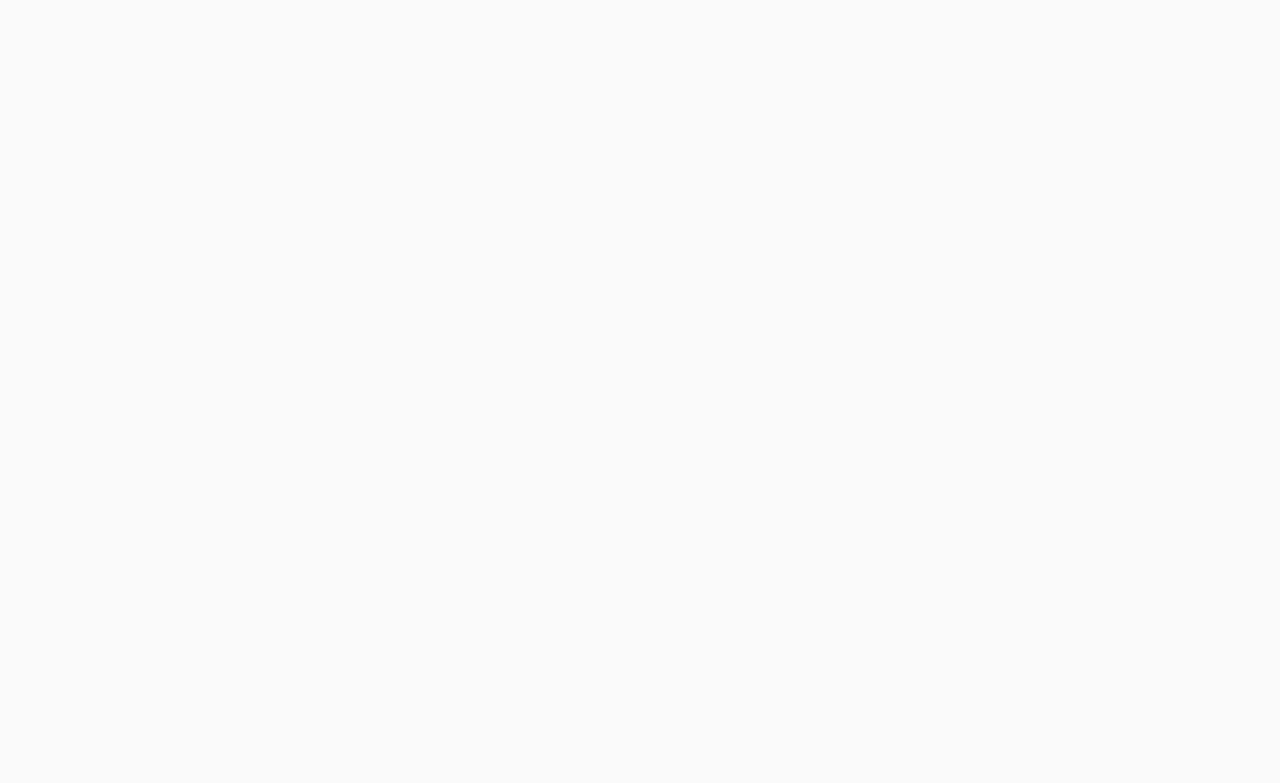
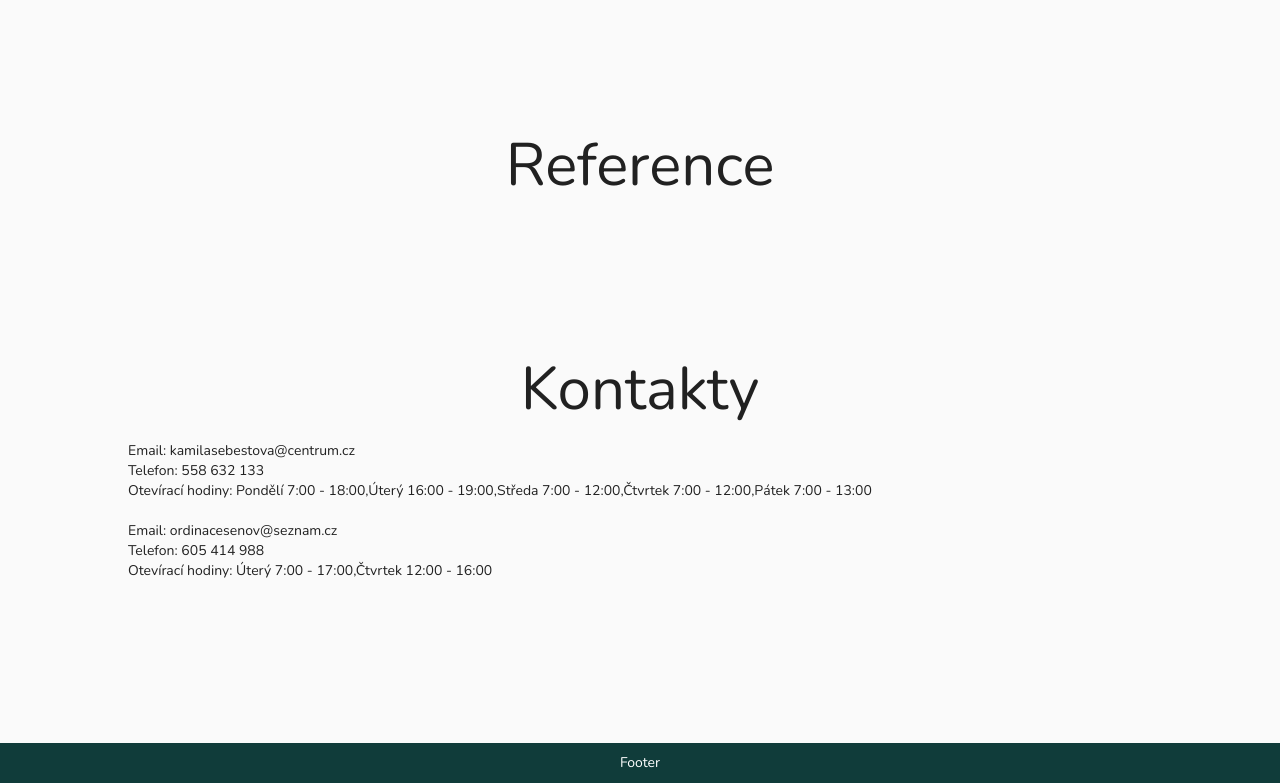
Before and after one commit to ejthbit/gyn, a React app: page / in a window 1280 px wide. Shown: the part 1513-2296 px from the top of the page. Before the commit the page ends 1250 px from the top, so only its background shows below. Built offline with nearby package versions, Linux system fonts and the light colour scheme; no server answers.

Commit message:
dummy components with static data

```diff
--- /dev/null
+++ b/src/components/Contacts/Contacts.js
@@ -0,0 +1,57 @@
+import { Grid, makeStyles, Typography } from '@material-ui/core'
+import React from 'react'
+
+const useStyles = makeStyles((theme) => ({
+    root: {
+        paddingLeft: '10%',
+        paddingRight: '10%',
+        paddingBottom: '10%',
+        whiteSpace: 'pre-wrap',
+        '& .MuiTypography-h2': {
+            marginBottom: theme.spacing(2),
+            textAlign: 'center',
+        },
+    },
+}))
+const ordinances = [
+    {
+        contact: { email: 'kamilasebestova@centrum.cz', phone: '558 632 133' },
+        openingHours: [
+            { day: 'Pondělí', hours: '7:00 - 18:00' },
+            { day: 'Úterý', hours: '16:00 - 19:00' },
+            { day: 'Středa', hours: '7:00 - 12:00' },
+            { day: 'Čtvrtek', hours: '7:00 - 12:00' },
+            { day: 'Pátek', hours: '7:00 - 13:00' },
+        ],
+        address: { city: 'Frýdek-Místek', street: 'tř.T.G.Masaryka 602', postalCode: '738 01' },
+    },
+    {
+        contact: { email: 'ordinacesenov@seznam.cz', phone: '605 414 988' },
+        openingHours: [
+            { day: 'Úterý', hours: '7:00 - 17:00' },
+            { day: 'Čtvrtek', hours: '12:00 - 16:00' },
+        ],
+        address: { city: 'Šenov, Ostrava-Město', street: 'Vraclavská 1281', postalCode: '739 34' },
+    },
+]
+const Contacts = () => {
+    const classes = useStyles()
+    return (
+        <Grid className={classes.root} container spacing={2}>
+            <Grid item xs={12}>
+                <Typography variant="h2">Kontakty</Typography>
+                <p>
+                    {ordinances.map(
+                        (ordinance) =>
+                            `Email: ${ordinance.contact.email}\nTelefon: ${
+                                ordinance.contact.phone
+                            }\nOtevírací hodiny: ${ordinance.openingHours.map((day) => day.day + ' ' + day.hours)}\n\n`
+                    )}
+                </p>
+            </Grid>
+        </Grid>
+    )
+}
+Contacts.propTypes = {}
+
+export default Contacts
--- /dev/null
+++ b/src/components/Footer/Footer.js
@@ -0,0 +1,23 @@
+import { Grid, makeStyles } from '@material-ui/core'
+import React from 'react'
+
+const useStyles = makeStyles(() => ({
+    root: {
+        height: '40px',
+        background: '#103c3a',
+        placeContent: 'center',
+        alignContent: 'center',
+        color: 'white',
+    },
+}))
+const Footer = () => {
+    const classes = useStyles()
+    return (
+        <Grid className={classes.root} container spacing={2}>
+            Footer
+        </Grid>
+    )
+}
+Footer.propTypes = {}
+
+export default Footer
--- /dev/null
+++ b/src/components/OurTeam/OurTeam.js
@@ -0,0 +1,36 @@
+import { Grid, makeStyles, Typography } from '@material-ui/core'
+import React from 'react'
+
+const useStyles = makeStyles((theme) => ({
+    root: {
+        paddingLeft: '10%',
+        paddingRight: '10%',
+        paddingBottom: '10%',
+        '& .MuiTypography-h2': {
+            marginBottom: theme.spacing(2),
+            textAlign: 'center',
+        },
+    },
+}))
+const doctors = [
+    { fullName: 'MUDr. Miroslav Vaněk', specialization: 'Gynekologie a porodnictví' },
+    { fullName: 'prim. MUDr. Hana Vaňková', specialization: 'Sonografie prsou' },
+    { fullName: 'MUDr. Jana Medvecká', specialization: 'Gynekologie a porodnictví' },
+]
+const nurses = [{ fullName: 'Mgr. Kamila Šebestová' }, { fullName: 'Mgr. Šárka Hrtoňová' }]
+
+const OurTeam = () => {
+    const classes = useStyles()
+    return (
+        <Grid className={classes.root} container spacing={2}>
+            <Grid item xs={12}>
+                <Typography variant="h2">Náš tým</Typography>
+            </Grid>
+            {doctors.map((doctor) => `${doctor.fullName} - ${doctor.specialization}`)}
+            {nurses.map((nurse) => `${nurse.fullName}`)}
+        </Grid>
+    )
+}
+OurTeam.propTypes = {}
+
+export default OurTeam
--- /dev/null
+++ b/src/components/References/References.js
@@ -0,0 +1,28 @@
+import { Grid, makeStyles, Typography } from '@material-ui/core'
+import React from 'react'
+
+const useStyles = makeStyles((theme) => ({
+    root: {
+        paddingLeft: '10%',
+        paddingRight: '10%',
+        paddingBottom: '10%',
+        '& .MuiTypography-h2': {
+            marginBottom: theme.spacing(2),
+            textAlign: 'center',
+        },
+    },
+}))
+
+const References = () => {
+    const classes = useStyles()
+    return (
+        <Grid className={classes.root} container spacing={2}>
+            <Grid item xs={12}>
+                <Typography variant="h2">Reference</Typography>
+            </Grid>
+        </Grid>
+    )
+}
+References.propTypes = {}
+
+export default References
--- a/src/components/Services/Services.js
+++ b/src/components/Services/Services.js
@@ -37,6 +37,7 @@ const useStyles = makeStyles((theme) => ({
     root: {
         paddingLeft: '10%',
         paddingRight: '10%',
+        paddingBottom: '10%',
         '& .MuiTypography-h2': {
             marginBottom: theme.spacing(2),
             textAlign: 'center',
--- a/src/pages/LandingPage/LandingPage.js
+++ b/src/pages/LandingPage/LandingPage.js
@@ -1,5 +1,9 @@
 import LandingWelcome from '@components/LandingWelcome/LandingWelcome'
 import Services from '@components/Services/Services'
+import OurTeam from '@components/OurTeam/OurTeam'
+import Contacts from '@components/Contacts/Contacts'
+import References from '@components/References/References'
+import Footer from '@components/Footer/Footer'
 import React from 'react'
 
 const LandingPage = () => {
@@ -7,10 +11,10 @@ const LandingPage = () => {
         <>
             <LandingWelcome />
             <Services />
-            {/* <WhyChooseUsSection />
-            <Services />
             <OurTeam />
-            <Footer /> */}
+            <References />
+            <Contacts />
+            <Footer />
         </>
     )
 }
```
